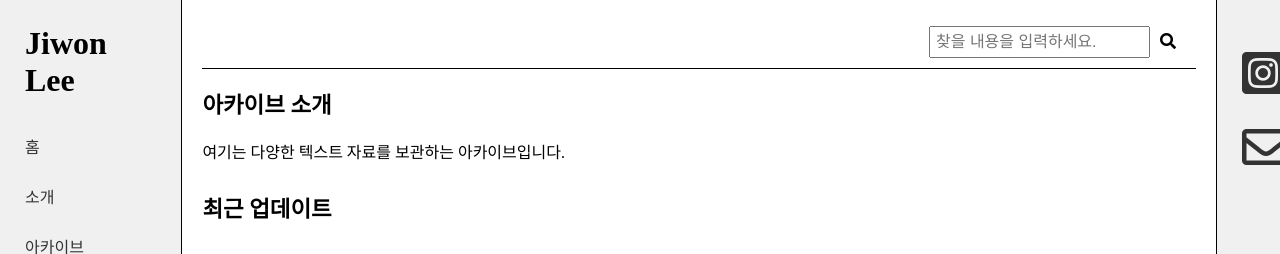
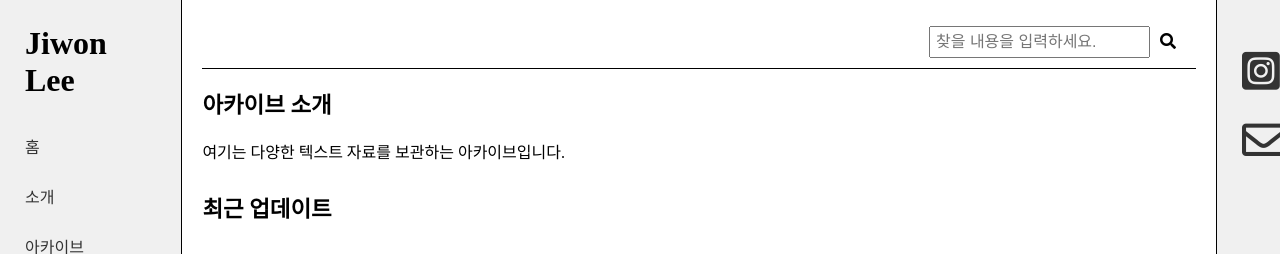
Before and after one commit to LfayeJ/archives, a Jekyll site: the page built from index.html, in a window 1280 px wide. Shown: the top 254 px of the page. Built offline with Jekyll 4.4.1, drawn with Linux system fonts in a browser that asks for light colours; some web fonts are replaced.

Commit message:
Update styles.css

```diff
--- a/assets/css/styles.css
+++ b/assets/css/styles.css
@@ -112,7 +112,7 @@
 }
 
 .additional-side-menu h1 {
-  margin-top: 1; /* 기본 마진 제거 */
+  margin-top: 0; /* 기본 마진 제거 */
   font-size: 2em; /* 제목의 글자 크기 */
 }
 
@@ -140,7 +140,7 @@
 
 .additional-side-menu ul li a i {
   margin-right: 10px; /* 아이콘과 텍스트 사이의 간격 설정 */
-  font-size: 3em; /* 아이콘 크기 설정 */
+  font-size: 2.7em; /* 아이콘 크기 설정 */
 }
 
 .main-content {
@@ -199,6 +199,11 @@
   margin-bottom: 10px;
 }
 
+.content hr {
+  border: 1px solid black; /* 원하는 스타일로 변경 */
+  margin: 20px 0; /* 구분선 위아래 여백 조절 */
+}
+
 .content p {
   line-height: 2.3;
 }
```
